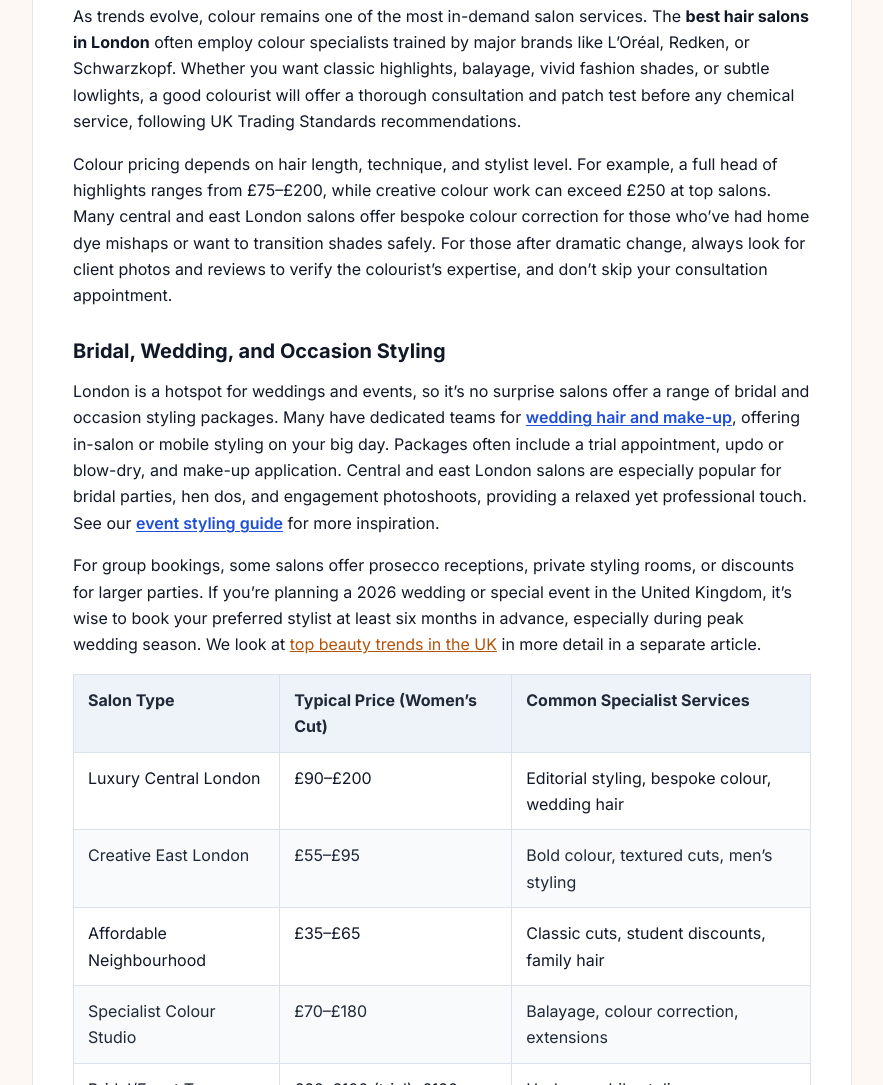
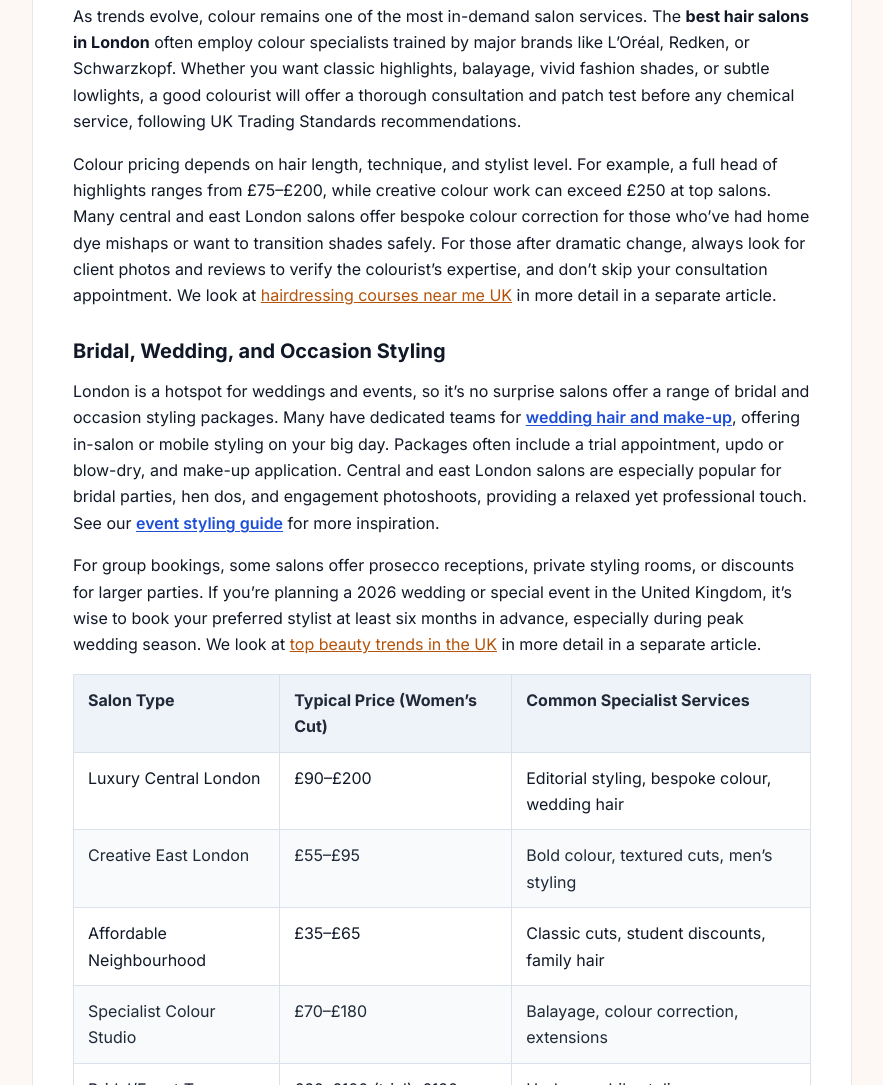
Before and after one commit to aiautomationuk/net-mane-attraction, a plain HTML site: page blog/best-hair-salons-in-london.html in a window 1280 px wide. Shown: the part 4301-5386 px from the top of the page, without its empty margins (198-1081 px from the left). Drawn offline with Linux system fonts and the light colour scheme.

Commit message:
Link to a new related post: Hairdressing Courses Near Me UK

```diff
--- a/blog/best-hair-salons-in-london.html
+++ b/blog/best-hair-salons-in-london.html
@@ -68,7 +68,7 @@ article.post blockquote{border-left:4px solid var(--p);margin:16px 0;padding:6px
 <h2 style="margin:1.6em 0 0.5em!important">Specialist Services for Colour, Events, and Men’s Hair</h2>
 <h3 style="margin:1.3em 0 0.5em!important">Hair Colour Specialists London: Balayage, Highlights, and Beyond</h3>
 <p style="margin:0 0 1em!important">As trends evolve, colour remains one of the most in-demand salon services. The <strong>best hair salons in London</strong> often employ colour specialists trained by major brands like L’Oréal, Redken, or Schwarzkopf. Whether you want classic highlights, balayage, vivid fashion shades, or subtle lowlights, a good colourist will offer a thorough consultation and patch test before any chemical service, following UK Trading Standards recommendations.</p>
-<p style="margin:0 0 1em!important">Colour pricing depends on hair length, technique, and stylist level. For example, a full head of highlights ranges from £75–£200, while creative colour work can exceed £250 at top salons. Many central and east London salons offer bespoke colour correction for those who’ve had home dye mishaps or want to transition shades safely. For those after dramatic change, always look for client photos and reviews to verify the colourist’s expertise, and don’t skip your consultation appointment.</p>
+<p style="margin:0 0 1em!important">Colour pricing depends on hair length, technique, and stylist level. For example, a full head of highlights ranges from £75–£200, while creative colour work can exceed £250 at top salons. Many central and east London salons offer bespoke colour correction for those who’ve had home dye mishaps or want to transition shades safely. For those after dramatic change, always look for client photos and reviews to verify the colourist’s expertise, and don’t skip your consultation appointment. We look at <a href="https://maneattraction.hair/blog/hairdressing-courses-near-me-uk.html">hairdressing courses near me UK</a> in more detail in a separate article.</p>
 <h3 style="margin:1.3em 0 0.5em!important">Bridal, Wedding, and Occasion Styling</h3>
 <p style="margin:0 0 1em!important">London is a hotspot for weddings and events, so it’s no surprise salons offer a range of bridal and occasion styling packages. Many have dedicated teams for <a style="color:#1d4ed8;text-decoration:underline;text-underline-offset:2px;font-weight:600" href="https://maneattraction.hair/blog/what-to-wear-to-a-summer-wedding-uk.html">wedding hair and make-up</a>, offering in-salon or mobile styling on your big day. Packages often include a trial appointment, updo or blow-dry, and make-up application. Central and east London salons are especially popular for bridal parties, hen dos, and engagement photoshoots, providing a relaxed yet professional touch. See our <a style="color:#1d4ed8;text-decoration:underline;text-underline-offset:2px;font-weight:600" href="https://maneattraction.hair/blog/engagement-party-ideas-uk.html">event styling guide</a> for more inspiration.</p>
 <p style="margin:0 0 1em!important">For group bookings, some salons offer prosecco receptions, private styling rooms, or discounts for larger parties. If you’re planning a 2026 wedding or special event in the United Kingdom, it’s wise to book your preferred stylist at least six months in advance, especially during peak wedding season. We look at <a href="https://maneattraction.hair/blog/top-beauty-trends-in-the-uk.html">top beauty trends in the UK</a> in more detail in a separate article.</p>
```
